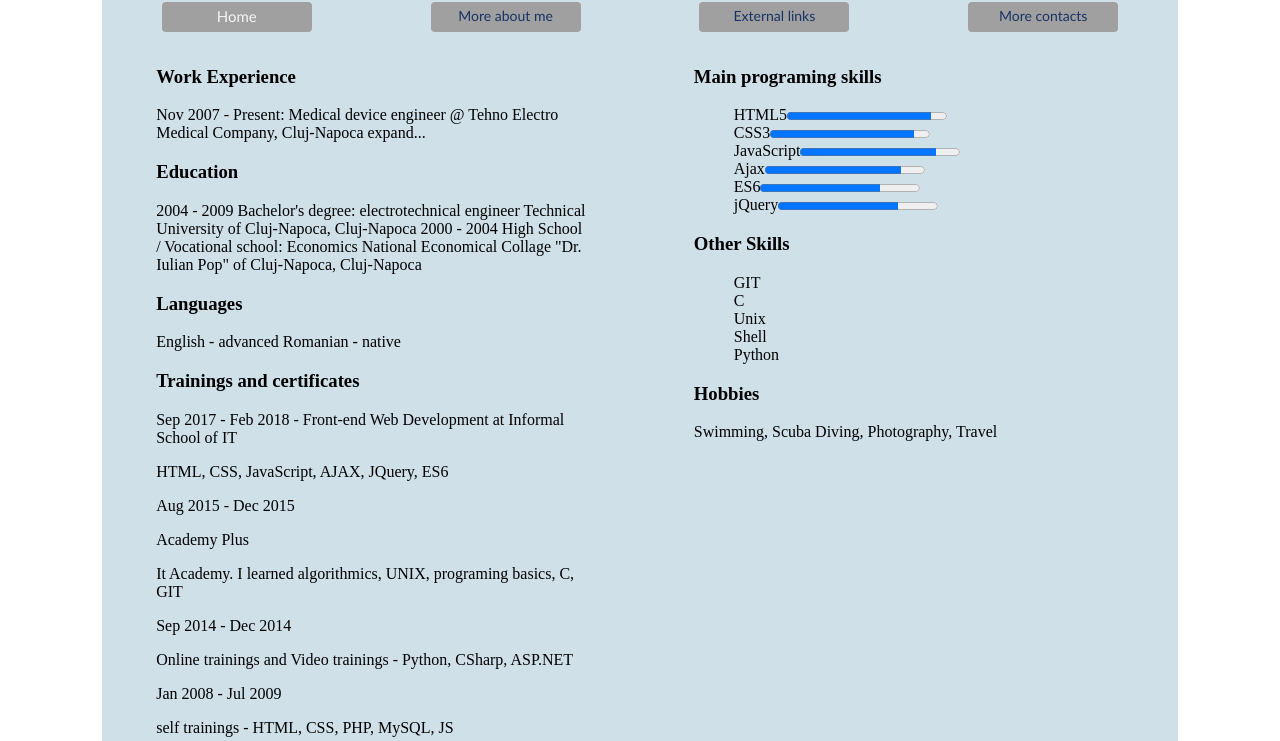
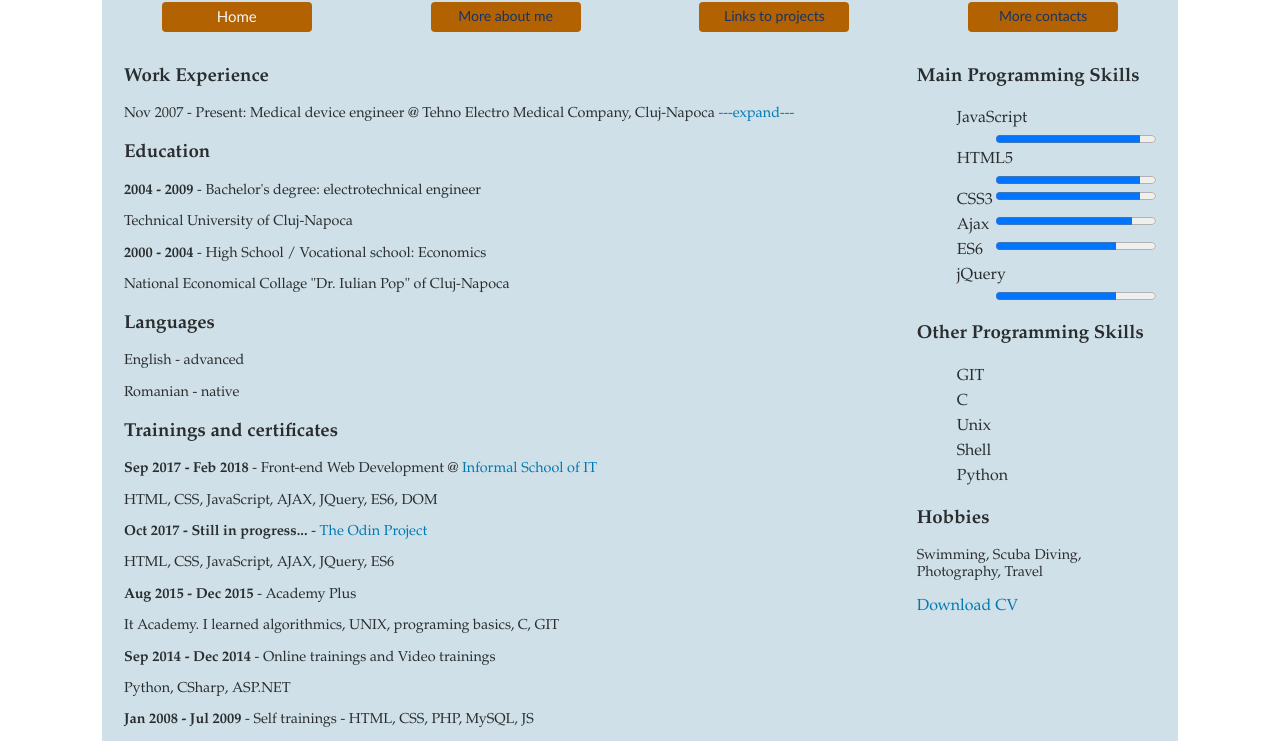
Before and after one commit to tzjbe69/cv, a plain HTML site: page index.html in a window 1280 px wide. Shown: the part 113-854 px from the top of the page. Drawn offline with Linux system fonts and the light colour scheme.

Commit message:
second commit

```diff
--- a/index.html
+++ b/index.html
@@ -5,6 +5,7 @@
         <link rel="shortcut icon" href="favicon.ico" type="image/x-icon">
         <link rel="stylesheet" href="styles/style.css" type="text/css" />
         <script type="text/javascript" src="script/script.js"></script>
+        <meta name="viewport" content="width=device-width, initial-scale=1" />
     </head>
     <body>
         <header>
@@ -15,32 +16,28 @@
                 <p>tzjbe69@yahoo.com </p>
                 <p>0773723566</p>
                 <p>Skype: tzjbe69@yahoo.com</p>
-                <p></p>
-                <p></p>
-                <p></p>
-
             </div>
         </header>
             <nav>
-                <a href="index.html" class="active">Home</a>
+                <a href="#" class="active">Home</a>
                 <a href="about.html">More about me</a>
-                <a href="external.html">External links</a>
+                <a href="external.html">Links to projects</a>
                 <a href="contact.html">More contacts</a>
             </nav>
             <main>
 
-                <article>
+                <article class="general">
                     <section>
-                        <h3>Main programing skills</h3>
-                        <ul>
-                            <li>HTML5<progress value="90" max="100"></progress></li>
-                            <li>CSS3<progress value="90" max="100"></progress></li>
-                            <li>JavaScript<progress value="85" max="100"></progress></li>
-                            <li>Ajax<progress value="85" max="100"></progress></li>
-                            <li>ES6<progress value="75" max="100"></progress></li>
-                            <li>jQuery<progress value="75" max="100"></progress></li>
+                        <h3>Main Programming Skills</h3>
+                        <ul class="clearfix">
+                            <div class="clearfix"><li class="pull-left">JavaScript</li><progress class="pull-right" value="90" max="100"></progress></div>
+                            <div class="clearfix"><li class="pull-left">HTML5</li><progress class="pull-right" value="90" max="100"></progress></div>
+                            <div class="clearfix"><li class="pull-left">CSS3</li><progress class="pull-right" value="90" max="100"></progress></div>
+                            <div class="clearfix"><li class="pull-left">Ajax</li><progress class="pull-right" value="85" max="100"></progress></div>
+                            <div class="clearfix"><li class="pull-left">ES6</li><progress class="pull-right" value="75" max="100"></progress></div>
+                            <div class="clearfix"><li class="pull-left">jQuery</li><progress class="pull-right" value="75" max="100"></progress></div>
                         </ul>
-                        <h3>Other Skills</h3>
+                        <h3>Other Programming Skills</h3>
                         <ul>
                             <li>GIT</li>
                             <li>C</li>
@@ -52,60 +49,56 @@
                     <section>
                         <h3>Hobbies</h3>
                         <p>Swimming, Scuba Diving, Photography, Travel</p>
+                        <a href="CV_Muresan_Mihai_en.pdf" download="CV_Muresan_Mihai_en.pdf">Download CV</a>
                     </section>
                 </article>
                 <article>
                     <section>
                         <h3>Work Experience</h3>
-                        <p> Nov 2007 - Present: Medical device engineer @ Tehno Electro Medical Company, Cluj-Napoca <span class="show expand">expand...</span>
+                        <p> Nov 2007 - Present: Medical device engineer @ Tehno Electro Medical Company, Cluj-Napoca <span class="show expand">---expand---</span>
                             <span class="hide">
                                 Department: Engineering | Industry: Services
                                 Install and service medica devices.
                                 Over 300 installs of dental chair in Romania in small dental clinics in private and also in public universities and medical centers. Everything from planning to service under and post - warranty.
-                                <br><span class="shrink">shrink</span>
+                                <br><span class="shrink">---shrink---</span>
                             </span>
                         </p>
                     </section>
                     <section>
                         <h3>Education</h3>
-                        <p> 2004 - 2009
-                            Bachelor's degree: electrotechnical engineer
-                            Technical University of Cluj-Napoca, Cluj-Napoca
-                            2000 - 2004
-                            High School / Vocational school: Economics
-                            National Economical Collage "Dr. Iulian Pop" of Cluj-Napoca, Cluj-Napoca
-                            </p>
+                        <p><strong>2004 - 2009</strong> - Bachelor's degree: electrotechnical engineer
+                            <p>Technical University of Cluj-Napoca</p>
+                        </p>
+                        <p><strong>2000 - 2004</strong> - High School / Vocational school: Economics
+                            <p>National Economical Collage "Dr. Iulian Pop" of Cluj-Napoca</p>
+                        </p>
                     </section>
                     <section>
                         <h3>Languages</h3>
-                        <p>English - advanced
-                            Romanian - native
-                            </p>
+                        <p>English - advanced</p>
+                        <p>Romanian - native</p>
                     </section>
                     <section>
                         <h3>Trainings and certificates</h3>
                         <p>
-                            <p>Sep 2017 - Feb 2018 - Front-end Web Development at Informal School of IT</p>
+                            <p><strong>Sep 2017 - Feb 2018</strong> - Front-end Web Development @ <a href="https://scoalainformala.ro/" target="_blank">Informal School of IT</a></p>
+                            <p>HTML, CSS, JavaScript, AJAX, JQuery, ES6, DOM</p>
+                            <p><strong>Oct 2017 - Still in progress...</strong> - <a href="https://www.theodinproject.com/" target="_blank">The Odin Project</a></p>
                             <p>HTML, CSS, JavaScript, AJAX, JQuery, ES6</p>
-                            <p>Aug 2015 - Dec 2015</p>
-                            <p>Academy Plus</p>
+                            <p><strong>Aug 2015 - Dec 2015</strong> - Academy Plus</p>
                             <p>It Academy. I learned algorithmics, UNIX, programing basics, C, GIT</p>
-                            <p>Sep 2014 - Dec 2014</p>
-                            <p>Online trainings and Video trainings - Python, CSharp, ASP.NET</p>
-                            <p>Jan 2008 - Jul 2009</p>
-                            <p>self trainings - HTML, CSS, PHP, MySQL, JS</p>
-                            <p>Sefl training from online PDFs and videos </p>
-
+                            <p><strong>Sep 2014 - Dec 2014</strong> - Online trainings and Video trainings</p>
+                            <p>Python, CSharp, ASP.NET</p>
+                            <p><strong>Jan 2008 - Jul 2009</strong> - Self trainings - HTML, CSS, PHP, MySQL, JS</p>
                         </p>
                     </section>
                 </article>
-
-
             </main>
         <footer>
                 <div>&copy; Mihai Muresan 2018</div>
-                <a href="http://facebook.com/tzjbe" target="_blank"><img src="imgs/fb.ico" alt="Facebook"></a>
-                <a href="http://www.linkedin.com/in/mihaimuresan85" target="_blank"><img src="imgs/li.ico" alt="Linkedin"></a>
+                <a href="https://facebook.com/tzjbe" target="_blank"><img src="imgs/fb.ico" alt="Facebook"></a>
+                <a href="https://www.linkedin.com/in/mihaimuresan85" target="_blank"><img src="imgs/li.ico" alt="Linkedin"></a>
+                <a href="https://github.com/tzjbe69" target="_blank"><img src="imgs/git.ico" alt="GitHub"></a>
         </footer>
     </body>
 </html>
--- a/script/script.js
+++ b/script/script.js
@@ -0,0 +1,18 @@
+window.addEventListener('load', onHtmlLoad);
+
+function onHtmlLoad() {
+    let expand = document.getElementsByClassName('expand');
+    let shrink = document.getElementsByClassName('shrink');
+    for (let i = 0; i < expand.length; i++) {
+        expand[i].addEventListener('click', function(event) {
+            event.path[1].lastElementChild.className = 'show';
+            event.path[0].className = 'hide expand';
+        });
+    }
+    for (let i = 0; i < shrink.length; i++) {
+        shrink[i].addEventListener('click', function(event) {
+            event.path[1].className = 'hide';
+            event.path[2].firstElementChild.className = 'show expand';
+        });
+    }
+}
--- a/styles/style.css
+++ b/styles/style.css
@@ -1,14 +1,17 @@
 html {
     box-sizing: border-box;
-
 }
 
 body {
     margin: 0;
+    font-family: Garamond;
+    color: rgba(0, 0, 0, 0.8);
+    font-size: 90%;
 }
 
 header {
     display: flex;
+    flex-direction: column;
     justify-content: space-around;
     align-items: center;
     padding-left: 20%;
@@ -18,33 +21,26 @@ header {
 }
 
 header img {
-    height: 100px;
-    width: auto;
+    display: none;
 }
 
+
+
 nav {
-    margin: 0 8%;
-    background-color: #cfe0e8;
+    margin: 0;
+    background-color: #B26200;
     display: flex;
     justify-content: space-around;
+    align-items: center;
+
 }
 
 nav a {
-    background: #A0A0A0;
-    border-radius: 4px;
-    color: #193366;
-    font-family: "Trebuchet MS", Helvetica, sans-serif;
-    font-size: 14px;
-    height: 20px;
-    margin: 15px;
-    text-align: center;
-    text-decoration: none;
-    padding: 5px;
-    width: 140px;
+    width: 22%;
 }
 
 nav a:hover {
-    background: gray;
+    background: #FF8B00;
     color: white;
 }
 
@@ -54,17 +50,24 @@ nav a:hover {
 }
 
 main {
-    margin: 0 8%;
+    margin: 0;
     background-color: #cfe0e8;
     display: flex;
-    flex-direction: row-reverse;
+    flex-direction: column;
     justify-content: space-around;
+    min-height: 75vh;
+}
+
+p {
+    font-size: 90%;
 }
 
 
 article {
-    width: 40%;
-    min-width: 350px;
+    width: 94%;
+    margin-left: 2%;
+    margin-right: 2%;
+    /*min-width: 350px;*/
 
 }
 
@@ -88,8 +91,100 @@ footer img {
 
 ul {
     list-style-type: none;
+    line-height: 25px;
+}
+
+a {
+    text-decoration: none;
+    color: #0079B2;
 }
 
 .hide {
     display: none;
 }
+
+.show {
+    display: inline-block;
+}
+
+.expand, .shrink {
+    cursor: pointer;
+}
+
+.pull-right {
+    float: right;
+    margin-left: 1%;
+}
+
+.pull-left {
+    float: left;
+}
+
+.clearfix::after {
+    content: "";
+    clear: both;
+    display: block;
+}
+
+.general {
+    width: 30%;
+}
+
+.contact {
+    text-align: center;
+}
+
+.contact img {
+    width: 48px;
+    height: 48px;
+}
+
+.contact ul li {
+    line-height: 40px;
+}
+
+.shrink, .expand {
+    color: #0079B2;
+}
+
+.about-skills {
+    display: none;
+}
+
+@media (min-width: 760px) {
+    body {
+        font-size: 100%;
+    }
+    main {
+        margin: 0 8%;
+        flex-direction: row-reverse;
+    }
+    header {
+        flex-direction: row;
+    }
+    header img {
+        height: 100px;
+        width: auto;
+        display: block;
+    }
+    nav {
+        margin: 0 8%;
+        background-color: #cfe0e8;
+    }
+    nav a {
+        background: #B26200;
+        border-radius: 4px;
+        color: #193366;
+        font-family: "Trebuchet MS", Helvetica, sans-serif;
+        font-size: 14px;
+        height: 20px;
+        margin: 15px;
+        text-align: center;
+        text-decoration: none;
+        padding: 5px;
+        width: 140px;
+    }
+    .about-skills {
+        display: block;
+    }
+}
```
Also changed, not shown: about.html (+57 -68 lines), contact.html (+17 -18 lines), external.html (+12 -11 lines), imgs/git.ico (added), 1 other file.
